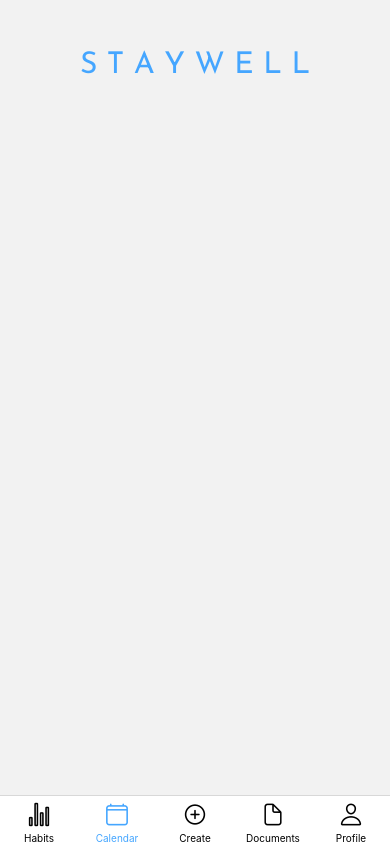
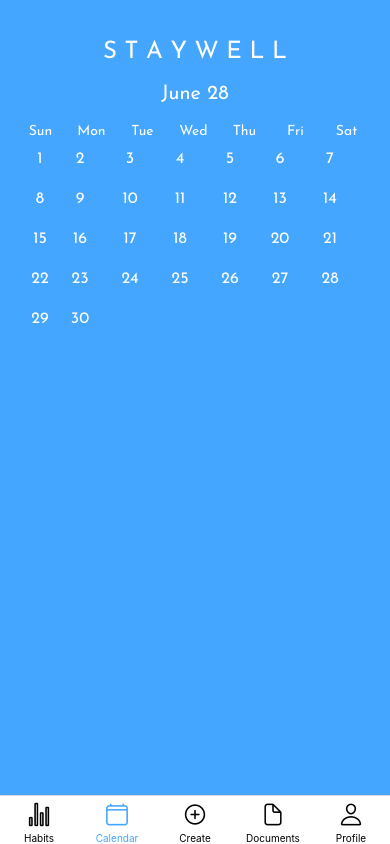
Before and after one commit to danielleellis/StayWell-Medical-Tracker-Application, a React Native app: screen /Dashboard in a window 390 px wide. Built offline with nearby package versions, Linux system fonts and the light colour scheme.

Commit message:
Initial Calendar build

```diff
--- a/src/(tabs)/Calendar.tsx
+++ b/src/(tabs)/Calendar.tsx
@@ -1,27 +1,152 @@
-import { Text, View, StyleSheet } from "react-native";
 import React from "react";
+import { Text, View, StyleSheet, Dimensions } from "react-native";
 import { colors, fonts } from "../constants/constants";
 
-const Calendar = () => {
+const CalendarScreen = () => {
+  const [currentMonth, setCurrentMonth] = React.useState("");
+  const [currentDate, setCurrentDate] = React.useState("");
+  const [daysInMonth, setDaysInMonth] = React.useState<number[]>([]);
+
+  React.useEffect(() => {
+    // fetch current date and month
+    const today = new Date();
+    const month = today.toLocaleString("default", { month: "long" });
+    const date = today.getDate().toString();
+
+    setCurrentMonth(month);
+    setCurrentDate(date);
+
+    // fetch days in current month
+    const year = today.getFullYear();
+    const days = new Date(year, today.getMonth() + 1, 0).getDate();
+    const daysArray = Array.from({ length: days }, (_, i) => i + 1);
+
+    setDaysInMonth(daysArray);
+  }, []);
+
+  // get the day of the week for given date
+  const getDayOfWeek = (date: number): string => {
+    const daysOfWeek = ["Sun", "Mon", "Tue", "Wed", "Thu", "Fri", "Sat"];
+    const dayIndex = new Date(
+      new Date().getFullYear(),
+      new Date().getMonth(),
+      date
+    ).getDay();
+    return daysOfWeek[dayIndex];
+  };
+
+  // dayContainer dynamically fits 7 items per row
+  const screenWidth = Dimensions.get("window").width;
+  const containerPaddingHorizontal = 10;
+  const dayContainerWidth =
+    (screenWidth - 2 * containerPaddingHorizontal) / 7 - 2; // subtracting 2 for margin
+
   return (
     <View style={styles.container}>
       <Text style={styles.heading}>S T A Y W E L L</Text>
+      <Text style={styles.currentDate}>
+        {currentMonth} {currentDate}
+      </Text>
+      <View style={styles.calendarContainer}>
+        <View style={styles.daysOfWeekContainer}>
+          {["Sun", "Mon", "Tue", "Wed", "Thu", "Fri", "Sat"].map((day) => (
+            <Text
+              key={day}
+              style={[styles.dayOfWeek, { width: dayContainerWidth }]}
+            >
+              {day}
+            </Text>
+          ))}
+        </View>
+        <View style={styles.daysContainer}>
+          {daysInMonth.map((day) => (
+            <View
+              key={day}
+              style={[
+                styles.dayContainer,
+                {
+                  marginLeft:
+                    getDayOfWeek(day) === "Sun"
+                      ? 0
+                      : containerPaddingHorizontal,
+                },
+              ]}
+            >
+              <Text style={styles.day}>{day}</Text>
+            </View>
+          ))}
+        </View>
+      </View>
     </View>
   );
 };
 
-export default Calendar;
+const Calendar = () => {
+  return (
+    <View style={styles.blueContainer}>
+      <CalendarScreen />
+    </View>
+  );
+};
 
 const styles = StyleSheet.create({
+  blueContainer: {
+    flex: 1,
+    backgroundColor: colors.blue,
+    alignItems: "center",
+    paddingTop: 40,
+  },
   container: {
     flex: 1,
     justifyContent: "flex-start",
     alignItems: "center",
-    paddingTop: 50,
   },
   heading: {
-    fontSize: 30,
-    color: colors.blue,
+    fontSize: 24,
+    color: colors.white,
     fontFamily: fonts.regular,
+    marginBottom: 20,
+  },
+  currentDate: {
+    fontSize: 20,
+    color: colors.white,
+    fontFamily: fonts.regular,
+    textAlign: "left",
+  },
+  calendarContainer: {
+    marginTop: 20,
+    paddingHorizontal: 10,
+  },
+  daysOfWeekContainer: {
+    flexDirection: "row",
+    justifyContent: "space-between",
+    marginLeft: 5,
+    marginRight: 8,
+  },
+
+  dayOfWeek: {
+    fontFamily: fonts.regular,
+    fontSize: 14,
+    color: colors.white,
+    width: 40,
+    textAlign: "center",
+  },
+  daysContainer: {
+    flexDirection: "row",
+    flexWrap: "wrap",
+  },
+  dayContainer: {
+    width: 40,
+    height: 40,
+    justifyContent: "center",
+    alignItems: "center",
+  },
+  day: {
+    fontFamily: fonts.regular,
+    fontSize: 16,
+    color: colors.white,
+    textAlign: "center",
   },
 });
+
+export default Calendar;
```
